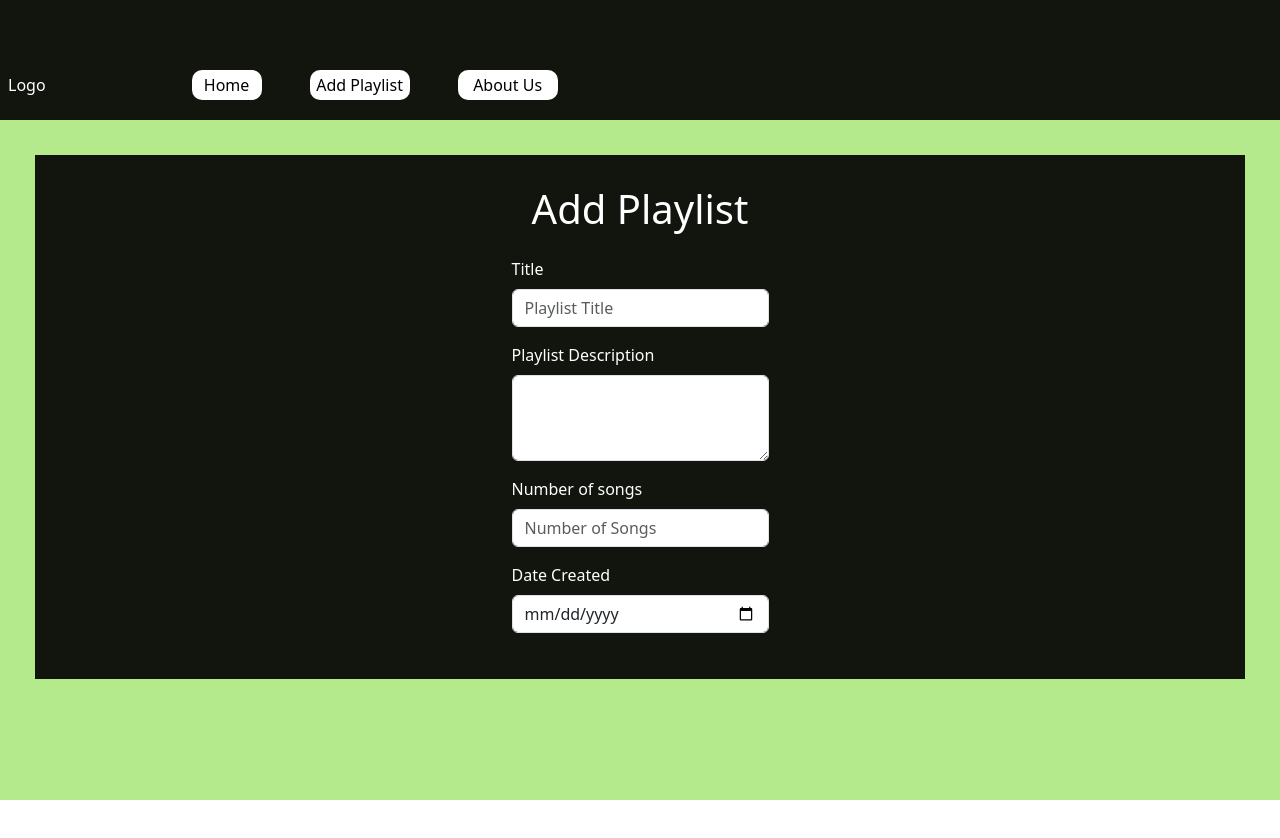
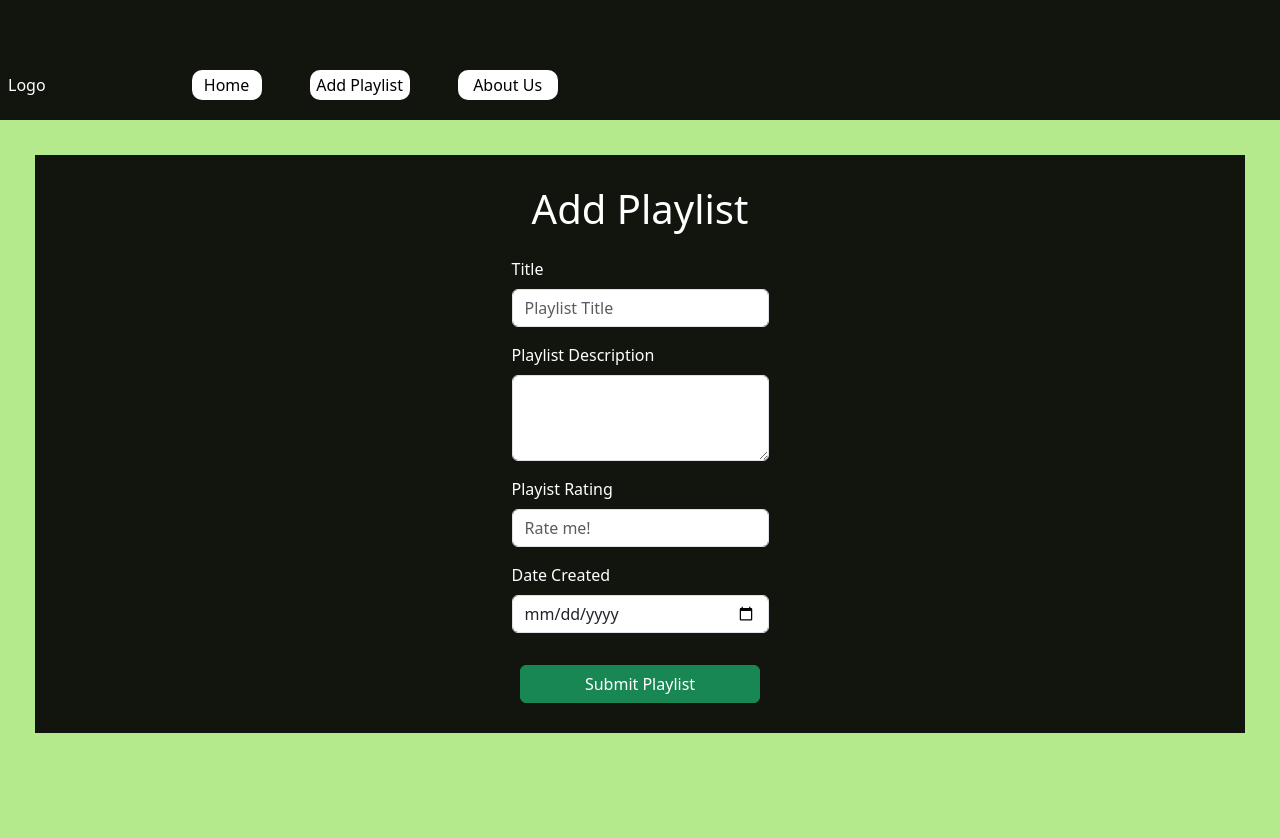
Before and after one commit to wahitom/PlaylistPilot, a React (Create React App) app: page /add-playlist in a window 1280 px wide. Shown: the top 838 px of the page. Before the commit the page ends 800 px from the top, so only its background shows below. Built offline with nearby package versions, Linux system fonts and the light colour scheme.

Commit message:
Updated Styling

```diff
--- a/src/App.js
+++ b/src/App.js
@@ -11,10 +11,10 @@ import { Stack } from "react-bootstrap";
 
 function App() {
   return (
-    <div style={{ background: "#b5ea8c", height: "100vh" }}>
+    <div style={{ background: "#b5ea8c", height: "100%" }}>
       <Navbar />
 
-      <div>
+      <div style={{ height: "100vh" }}>
         <div>
           <div
             style={{
--- a/src/pages/AddPlaylist.js
+++ b/src/pages/AddPlaylist.js
@@ -1,7 +1,24 @@
-import React from "react";
-import { Form, Stack } from "react-bootstrap";
+import React, { useState } from "react";
+import { Button, Form, Stack } from "react-bootstrap";
 
 function AddPlaylist() {
+  const initialData = {
+    title: "",
+    description: "",
+    rating: "",
+    date_created: "",
+  };
+  const [formData, setFormData] = useState(initialData);
+
+  function handleChange(event) {
+    setFormData({
+      ...formData,
+      [event.target.name]: event.target.value,
+    });
+  }
+
+  console.log(formData);
+
   return (
     <Stack
       style={{
@@ -37,7 +54,13 @@ function AddPlaylist() {
                 controlId="exampleForm.ControlInput1"
               >
                 <Form.Label>Title</Form.Label>
-                <Form.Control type="title" placeholder="Playlist Title" />
+                <Form.Control
+                  type="text"
+                  name="title"
+                  placeholder="Playlist Title"
+                  value={formData["title"]}
+                  onChange={handleChange}
+                />
               </Form.Group>
 
               {/* Description */}
@@ -46,16 +69,28 @@ function AddPlaylist() {
                 controlId="exampleForm.ControlTextarea1"
               >
                 <Form.Label>Playlist Description</Form.Label>
-                <Form.Control as="textarea" rows={3} />
+                <Form.Control
+                  as="textarea"
+                  rows={3}
+                  name="description"
+                  value={formData["description"]}
+                  onChange={handleChange}
+                />
               </Form.Group>
 
-              {/* Number of  Songs */}
+              {/* Playlist rating*/}
               <Form.Group
                 className="mb-3"
                 controlId="exampleForm.ControlInput1"
               >
-                <Form.Label>Number of songs </Form.Label>
-                <Form.Control type="number" placeholder="Number of Songs " />
+                <Form.Label>Playist Rating </Form.Label>
+                <Form.Control
+                  type="number"
+                  placeholder="Rate me!"
+                  name="rating"
+                  value={formData["rating"]}
+                  onChange={handleChange}
+                />
               </Form.Group>
 
               {/* Date playlist was added */}
@@ -64,9 +99,21 @@ function AddPlaylist() {
                 controlId="exampleForm.ControlInput1"
               >
                 <Form.Label>Date Created </Form.Label>
-                <Form.Control type="date" />
+                <Form.Control
+                  type="date"
+                  name="date_created"
+                  value={formData["date_created"]}
+                  onChange={handleChange}
+                />
               </Form.Group>
             </Form>
+
+            {/* Submit Button */}
+            <>
+              <Button variant="success" style={{ width: "30vh" }}>
+                Submit Playlist
+              </Button>
+            </>
           </Stack>
         </Stack>
       </div>
```
